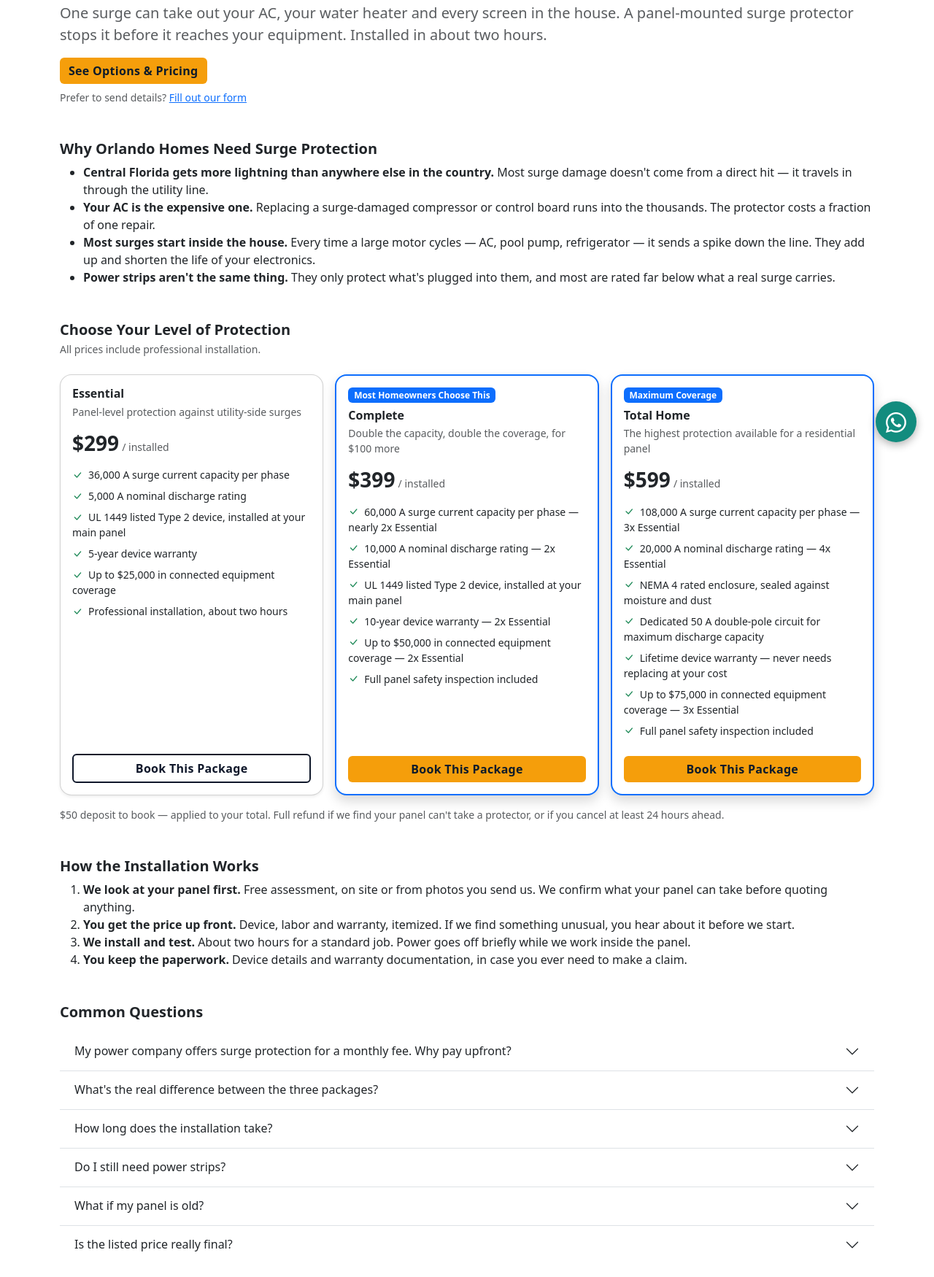
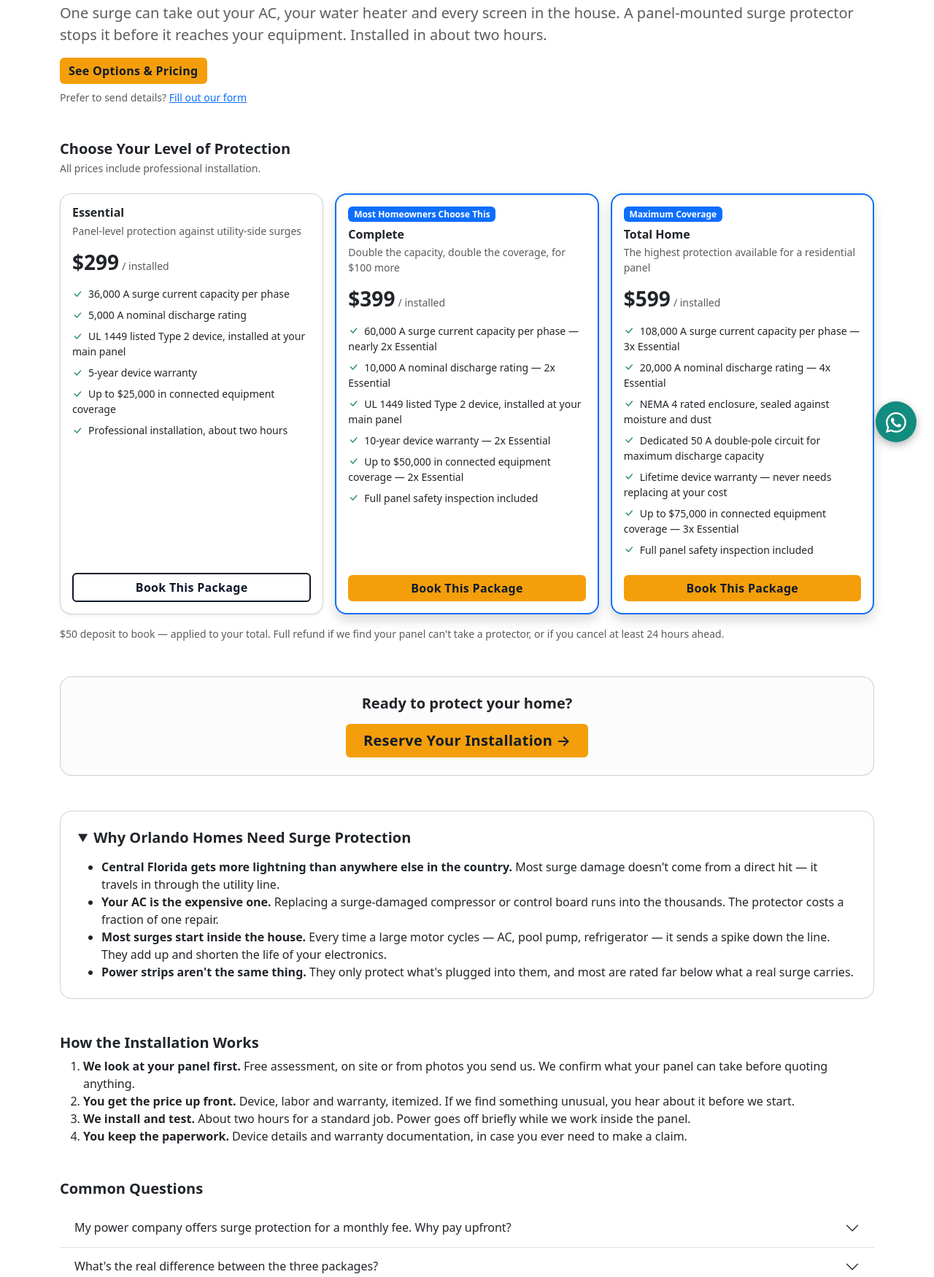
Before and after one commit to cvb27/VoltVistaElectric, a FastAPI app: page /services/surge-protector-installation in a window 1280 px wide. Shown: the part 170-1920 px from the top of the page at 73% size. Run offline with FastAPI, Linux system fonts and the light colour scheme; some libraries are stand-ins or nearby versions.

Commit message:
UX Surge: subir los precios y plegar el why en movil

```diff
--- a/static/css/site.css
+++ b/static/css/site.css
@@ -103,3 +103,8 @@ body[data-page="home"] .link-muted { color: var(--color-muted); }
 }
 .offer-banner a { color: var(--color-on-accent); }
 .offer-banner a:hover { opacity: 0.85; }
+
+/* Plegable de la landing de surge. Bootstrap no da estilo a <summary>, y sin
+   cursor de mano no parece pulsable. El resto sale de utilidades de Bootstrap
+   en la propia plantilla. */
+.why-surge summary { cursor: pointer; }
--- a/static/js/site.js
+++ b/static/js/site.js
@@ -83,3 +83,13 @@ if (lazyVideo && lazyVideo.dataset.src && 'IntersectionObserver' in window) {
   }, { rootMargin: '200px' });
   videoObserver.observe(lazyVideo);
 }
+
+// Bloque "Why Orlando Homes Need Surge Protection" de la landing de surge.
+// El HTML lo trae con `open`: así en escritorio se lee entero y, si este JS
+// no llegara a ejecutarse, seguiría visible en todas partes — el fallo seguro.
+// En móvil se cierra, porque sus cuatro párrafos empujaban los precios fuera
+// de la primera pantalla, que es lo que el visitante viene a ver.
+var whySurge = document.querySelector('.why-surge');
+if (whySurge && window.matchMedia('(max-width: 767.98px)').matches) {
+  whySurge.open = false;
+}
--- a/templates/services/surge_protector_installation.html
+++ b/templates/services/surge_protector_installation.html
@@ -46,20 +46,6 @@
     </p>
   </header>
 
-  <section class="mb-5">
-    <h2 class="h5 fw-bold">Why Orlando Homes Need Surge Protection</h2>
-    <ul class="mb-0">
-      <li><strong>Central Florida gets more lightning than anywhere else in the country.</strong>
-          Most surge damage doesn't come from a direct hit — it travels in through the utility line.</li>
-      <li><strong>Your AC is the expensive one.</strong> Replacing a surge-damaged compressor or
-          control board runs into the thousands. The protector costs a fraction of one repair.</li>
-      <li><strong>Most surges start inside the house.</strong> Every time a large motor cycles —
-          AC, pool pump, refrigerator — it sends a spike down the line. They add up and shorten
-          the life of your electronics.</li>
-      <li><strong>Power strips aren't the same thing.</strong> They only protect what's plugged
-          into them, and most are rated far below what a real surge carries.</li>
-    </ul>
-  </section>
 
   <!-- Planes y precios. Los datos vienen de data/surge_offers.json via core/offers.py -->
   <section class="mb-5" id="plans">
@@ -111,6 +97,45 @@
       your panel can't take a protector, or if you cancel at least 24 hours ahead.
     </p>
   </section>
+
+  {# CTA tras los precios: es donde el visitante acaba de decidir. Apunta al
+     plan Complete, que es el que la landing destaca. #}
+  <div class="card rounded-4 p-4 text-center bg-light-subtle mb-5">
+    <div class="h5 fw-bold mb-3">Ready to protect your home?</div>
+    <div>
+      <a class="btn btn-cta-primary btn-lg px-4"
+         href="/booking?plan=recommended"
+         onclick="if(window.gtag)gtag('event','select_plan',{plan:'recommended',value:399})"
+         aria-label="Reserve your surge protector installation">
+        Reserve Your Installation &rarr;
+      </a>
+    </div>
+  </div>
+
+  {# Este bloque estaba ANTES de los precios y empujaba los planes fuera de la
+     primera pantalla en movil. Ahora va detras y plegado.
+
+     Sale con `open` a proposito: en escritorio se lee entero, y si el JS
+     fallara seguiria visible en todas partes. site.js lo cierra por debajo
+     de 768px. El contenido de un <details> cerrado si lo indexa Google, asi
+     que plegarlo no cuesta SEO. #}
+  <details class="why-surge card rounded-4 p-3 p-md-4 mb-5" open>
+    <summary class="h5 fw-bold mb-0">Why Orlando Homes Need Surge Protection</summary>
+    <div class="mt-3">
+      <ul class="mb-0">
+      <li><strong>Central Florida gets more lightning than anywhere else in the country.</strong>
+          Most surge damage doesn't come from a direct hit — it travels in through the utility line.</li>
+      <li><strong>Your AC is the expensive one.</strong> Replacing a surge-damaged compressor or
+          control board runs into the thousands. The protector costs a fraction of one repair.</li>
+      <li><strong>Most surges start inside the house.</strong> Every time a large motor cycles —
+          AC, pool pump, refrigerator — it sends a spike down the line. They add up and shorten
+          the life of your electronics.</li>
+      <li><strong>Power strips aren't the same thing.</strong> They only protect what's plugged
+          into them, and most are rated far below what a real surge carries.</li>
+    </ul>
+    </div>
+  </details>
+
 
   <section class="mb-5">
     <h2 class="h5 fw-bold">How the Installation Works</h2>
```
